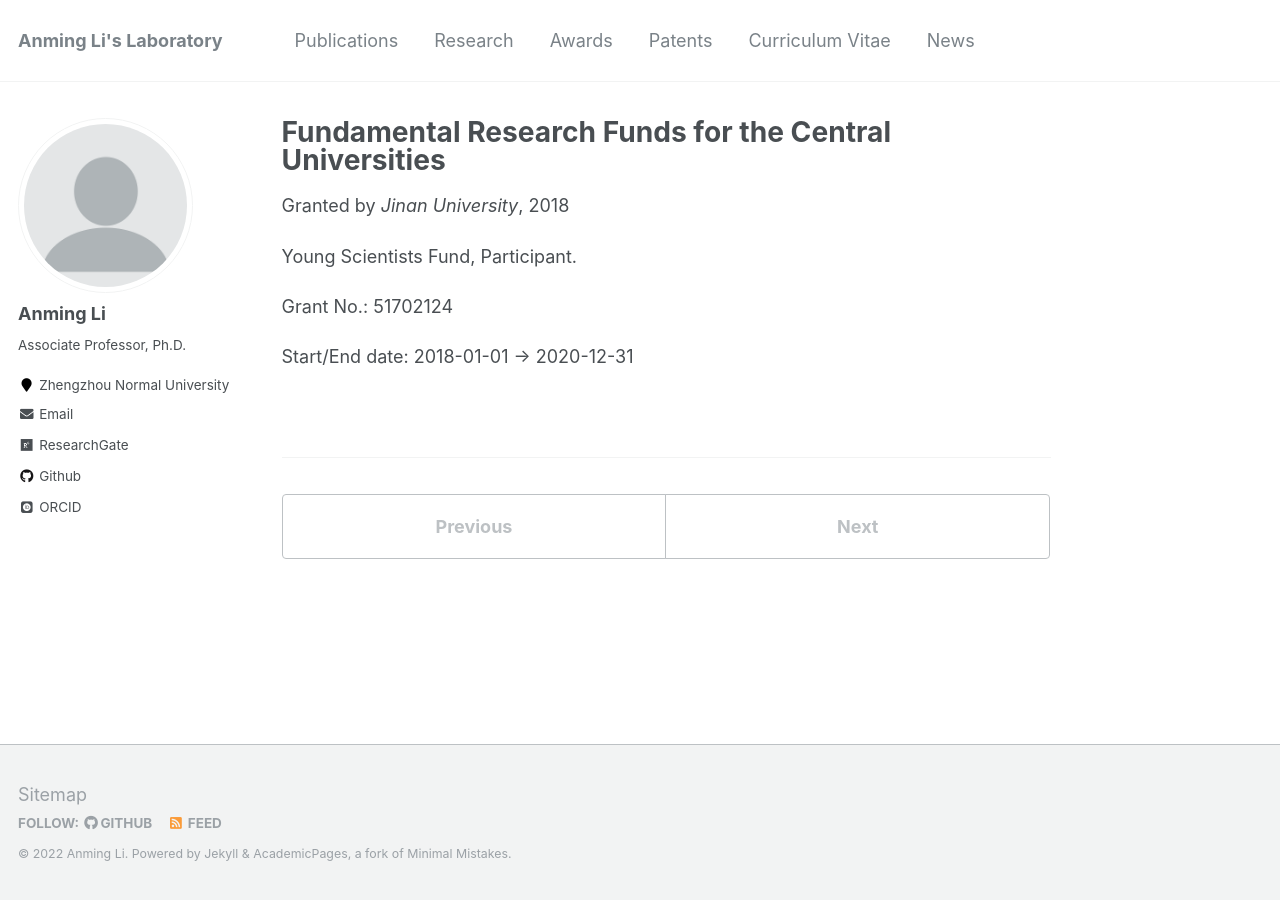
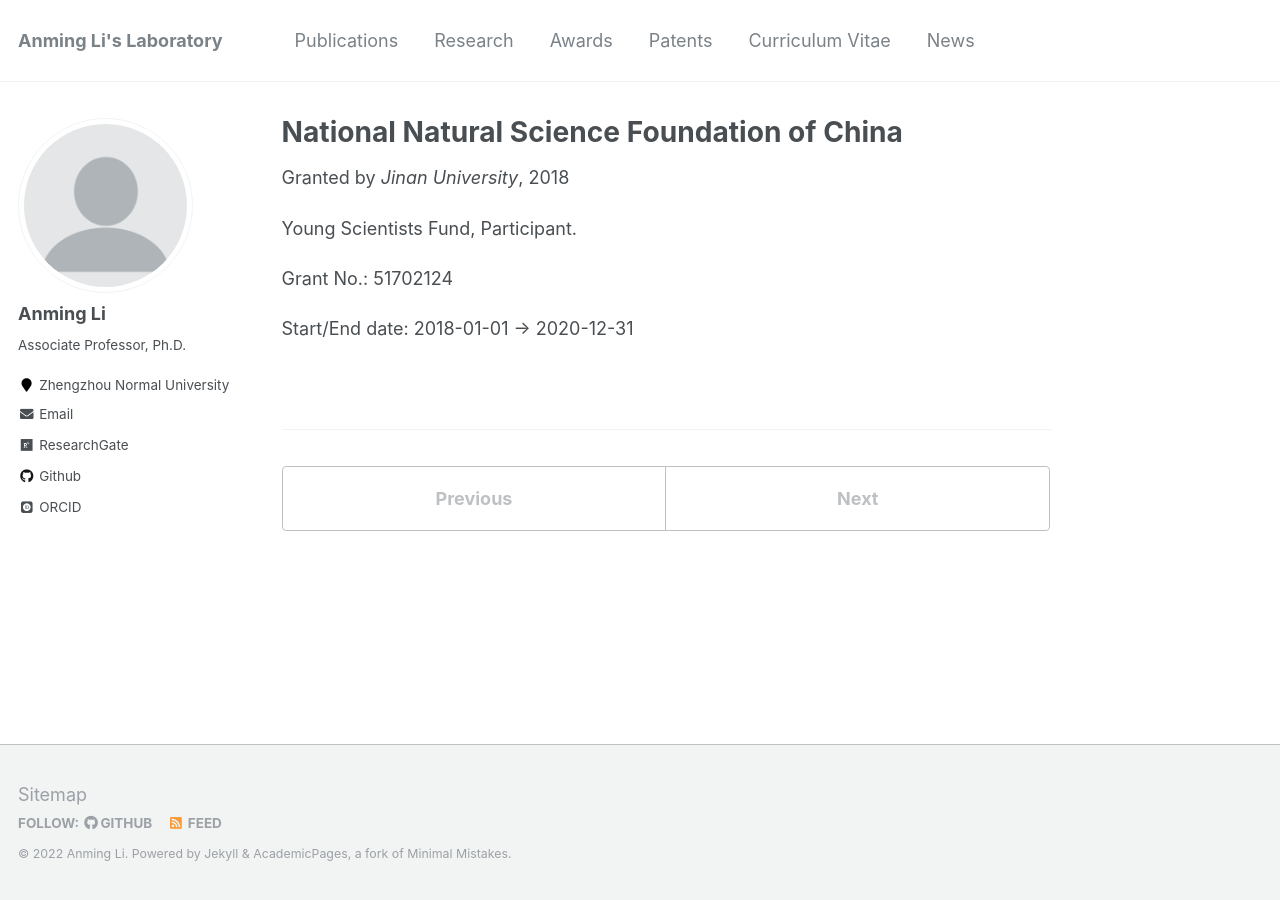
Before and after one commit to ucnclab/ucnclab.github.io, a Jekyll site: the page built from _research/2018-01-01-research4.md, in a window 1280 px wide. Built offline with Jekyll 4.4.1, drawn with Linux system fonts in a browser that asks for light colours; some web fonts are replaced.

Commit message:
Add files via upload

```diff
--- a/_research/2018-01-01-research4.md
+++ b/_research/2018-01-01-research4.md
@@ -1,5 +1,5 @@
 ---
-title: "Fundamental Research Funds for the Central Universities"
+title: "National Natural Science Foundation of China"
 collection: research
 type: "Research"
 permalink: /research/2018-01-01-research4
```
